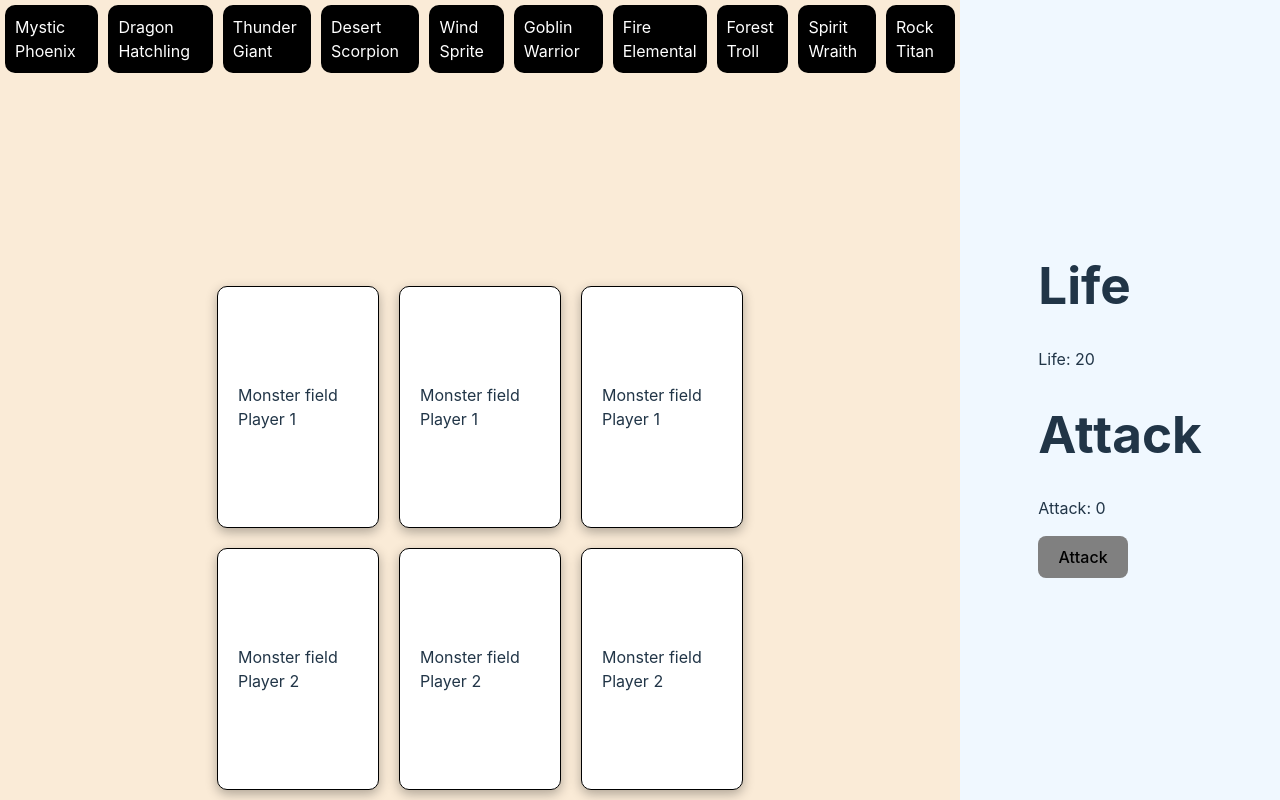
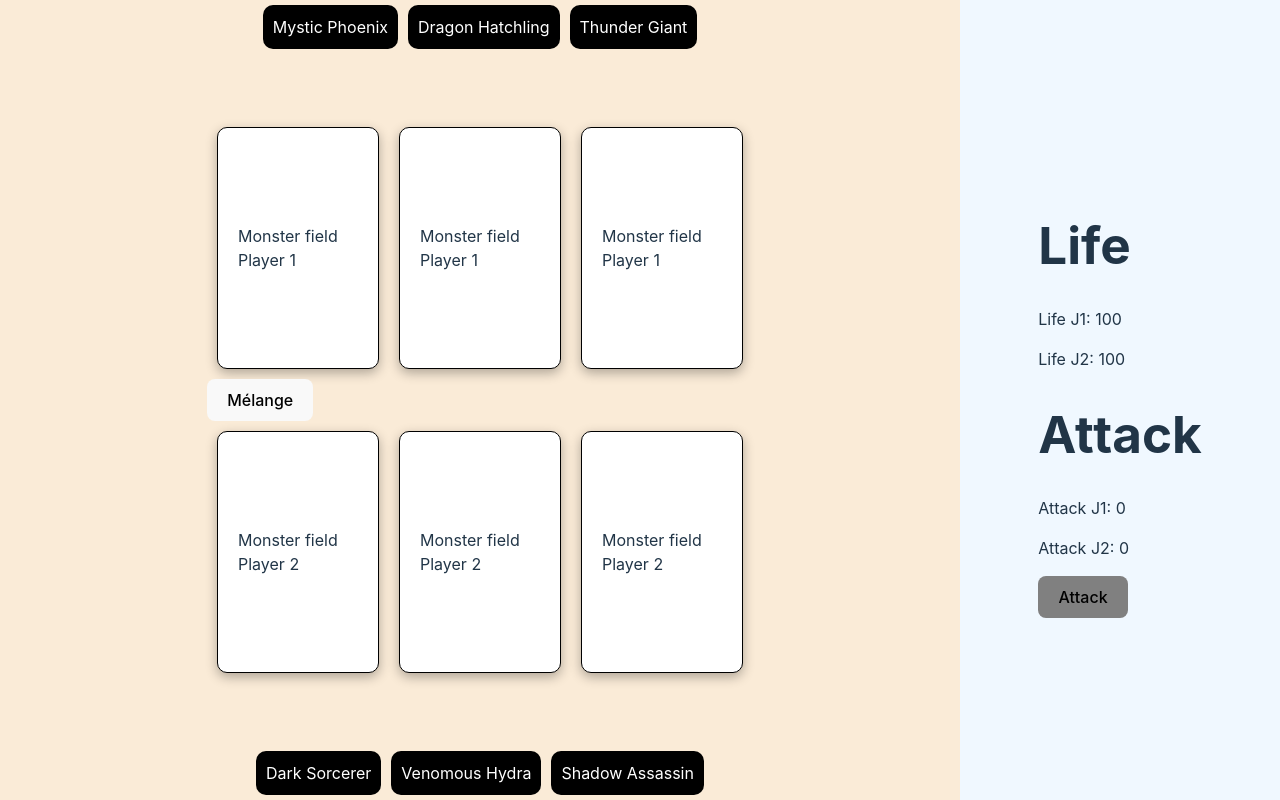
Before and after one commit to SABALBALJaoudat/CardGame, a React (Vite) app: page / in a window 1280 px wide. Built offline with nearby package versions, Linux system fonts and the light colour scheme.

Commit message:
Augmentation taille deck + Ajout element de mélange apres une attaque et reset carte sur le terrain + vie attaque et vie joueur 1 et 2

```diff
--- a/src/App.tsx
+++ b/src/App.tsx
@@ -5,30 +5,71 @@ import { Draggable } from './Draggable';
 import { Droppable } from './Droppable';
 import { ZoomCard } from './ZoomCard';
 import Score from "./Score";
-import { initialMonsters_J1, initialMonsters_J2 } from './Data/Deck';
+import { deck_J1 as initialDeck_J1, deck_J2 as initialDeck_J2 } from './Data/Deck';
 
 export default function App() {
   //Plateau de jeu
-  const containers_monsters_J1 = ['zone_monsters_A', 'zone_monsters_B', 'zone_monsters_C'];
-  const containers_monsters_J2 = ['zone_monsters_1', 'zone_monsters_2', 'zone_monsters_3'];
+  const containers_monsters_J1 = ['zone_monsters_J1_1', 'zone_monsters_J1_2', 'zone_monsters_J1_3'];
+  const containers_monsters_J2 = ['zone_monsters_J2_1', 'zone_monsters_J2_2', 'zone_monsters_J2_3'];
 
-  const [monsters_J1] = useState(initialMonsters_J1);
-  const [monsters_J2] = useState(initialMonsters_J2);
-  const [attack, setAttack] = useState(0);
+
+  // Initialisation des états pour les mains et les decks
+  const [deck_J1, setDeck_J1] = useState(initialDeck_J1);
+  const [deck_J2, setDeck_J2] = useState(initialDeck_J2);
+  const [hand_J1, setHand_J1] = useState(initialDeck_J1.slice(0, 3));
+  const [hand_J2, setHand_J2] = useState(initialDeck_J2.slice(0, 3));
+  const [attack_J1, setAttack_J1] = useState(0);
+  const [attack_J2, setAttack_J2] = useState(0);
   const [parent, setParent] = useState<{ [key: string]: string | null }>({
-    ...initialMonsters_J2.reduce((acc, monster) => {
+    ...initialDeck_J2.reduce((acc, monster) => {
       acc[monster.id] = null;
       return acc;
     }, {} as { [key: string]: string | null }),
-    ...initialMonsters_J1.reduce((acc, monster) => {
+    ...initialDeck_J1.reduce((acc, monster) => {
       acc[monster.id] = null;
       return acc;
     }, {} as { [key: string]: string | null })
   });
 
-  const calculateAttack = (newParent: { [key: string]: string | null }) => {
-    return initialMonsters_J1.reduce((acc, monster) => {
+  const shuffleHand = () => {
+    // Shuffle the deck_J1
+    const shuffledDeck_J1 = [...deck_J1].sort(() => Math.random() - 0.5);
+
+    // Select the first 3 cards for hand_J1
+    setHand_J1(shuffledDeck_J1.slice(0, 3));
+    setDeck_J1(shuffledDeck_J1);
+
+    // Shuffle the deck_J2
+    const shuffledDeck_J2 = [...deck_J2].sort(() => Math.random() - 0.5);
+
+    // Select the first 3 cards for hand_J2
+    setHand_J2(shuffledDeck_J2.slice(0, 3));
+    setDeck_J2(shuffledDeck_J2);
+
+    setParent({
+      ...shuffledDeck_J1.reduce((acc, monster) => {
+        acc[monster.id] = null;
+        return acc;
+      }, {} as { [key: string]: string | null }),
+      ...shuffledDeck_J2.reduce((acc, monster) => {
+        acc[monster.id] = null;
+        return acc;
+      }, {} as { [key: string]: string | null })
+    });
+  };
+
+  const calculateAttack_J1 = (newParent: { [key: string]: string | null }) => {
+    return deck_J1.reduce((acc, monster) => {
       if (containers_monsters_J1.includes(newParent[monster.id]!)) {
+        return acc + monster.attack;
+      }
+      return acc;
+    }, 0);
+  };
+
+  const calculateAttack_J2 = (newParent: { [key: string]: string | null }) => {
+    return deck_J2.reduce((acc, monster) => {
+      if (containers_monsters_J2.includes(newParent[monster.id]!)) {
         return acc + monster.attack;
       }
       return acc;
@@ -48,17 +89,16 @@ export default function App() {
           if (containers_monsters_J1.includes(over.id)) {
             const newParent = { ...parent, [active.id]: over.id };
             setParent(newParent);
-            setAttack(calculateAttack(newParent));
+            setAttack_J1(calculateAttack_J1(newParent));
           }
         }
 
         // Check if the active element is a spell and the containers have the same id has containers_spells
         if (active.id.startsWith('draggable_monster_J2')) {
           if (containers_monsters_J2.includes(over.id)) {
-            setParent((prev) => ({
-              ...prev,
-              [active.id]: over.id
-            }));
+            const newParent = { ...parent, [active.id]: over.id };
+            setParent(newParent);
+            setAttack_J2(calculateAttack_J2(newParent));
           }
         }
       }
@@ -67,12 +107,14 @@ export default function App() {
     } else {
       const newParent = { ...parent, [active.id]: null };
       setParent(newParent);
-      setAttack(calculateAttack(newParent));
+      setAttack_J1(calculateAttack_J1(newParent));
+      setAttack_J2(calculateAttack_J2(newParent));
     }
   };
 
   useEffect(() => {
-    setAttack(calculateAttack(parent));
+    setAttack_J1(calculateAttack_J1(parent));
+    setAttack_J2(calculateAttack_J2(parent));
   }, [parent]);
 
   return (
@@ -80,12 +122,7 @@ export default function App() {
       <div className="board">
       <DndContext onDragEnd={handleDragEnd}>
         <div className="hand">
-          {monsters_J1.map((monster) =>
-            parent[monster.id] === null ? (
-              <Draggable key={monster.id} monster={monster} />
-            ) : null
-          )}
-          {monsters_J2.map((monster) =>
+          {hand_J1.map((monster) =>
             parent[monster.id] === null ? (
               <Draggable key={monster.id} monster={monster} />
             ) : null
@@ -95,33 +132,41 @@ export default function App() {
           <div className="line">
             {containers_monsters_J1.map((id) => (
               <Droppable key={id} id={id}>
-                {monsters_J1.map((monster) =>
+                {deck_J1.map((monster) =>
                   parent[monster.id] === id ? (
                     <Draggable key={monster.id} monster={monster} />
                   ) : null
                 )}
-                {monsters_J1.every((monster) => parent[monster.id] !== id) && 'Monster field Player 1'}
+                {deck_J1.every((monster) => parent[monster.id] !== id) && 'Monster field Player 1'}
               </Droppable>
             ))}
           </div>
+          <button onClick={shuffleHand}>Mélange</button>
           <div className="line">
             {containers_monsters_J2.map((id) => (
               <Droppable key={id} id={id}>
-                {monsters_J2.map((monster) =>
+                {deck_J2.map((monster) =>
                   parent[monster.id] === id ? (
                     <Draggable key={monster.id} monster={monster} />
                   ) : null
                 )}
-                {monsters_J2.every((monster) => parent[monster.id] !== id) && 'Monster field Player 2'}
+                {deck_J2.every((monster) => parent[monster.id] !== id) && 'Monster field Player 2'}
               </Droppable>
             ))}
           </div>
+        </div>
+        <div className="hand">
+          {hand_J2.map((monster) =>
+            parent[monster.id] === null ? (
+              <Draggable key={monster.id} monster={monster} />
+            ) : null
+          )}
         </div>
       </DndContext>
       </div>
       <div className="zoomCard">
         <ZoomCard/>
-        <Score attack={attack}/>
+        <Score attack_J1={attack_J1} attack_J2={attack_J2} shuffleHand={shuffleHand} />
       </div>
     </div>
   );
--- a/src/Data/Deck.ts
+++ b/src/Data/Deck.ts
@@ -11,15 +11,15 @@ function shuffleArray(array: any[]) {
 
 // Remplissage des decks de manière aléatoire
 const shuffledCards = shuffleArray(allCards);
-export const initialMonsters_J1 = shuffledCards.slice(0, 5).map((card, index) => ({
+export const deck_J1 = shuffledCards.slice(0, 10).map((card, index) => ({
     id: `draggable_monster_J1_${index + 1}`,
     content: card.title,
     attack: card.attack
 }));
 
-const remainingCards = shuffledCards.slice(5); // Cartes restantes après avoir pris 5 pour le joueur 1
+const remainingCards = shuffledCards.slice(10); // Cartes restantes après avoir pris 5 pour le joueur 1
 
-export const initialMonsters_J2 = remainingCards.slice(0, 5).map((card, index) => ({
+export const deck_J2 = remainingCards.slice(0, 10).map((card, index) => ({
     id: `draggable_monster_J2_${index + 1}`,
     content: card.title,
     attack: card.attack
--- a/src/Score.tsx
+++ b/src/Score.tsx
@@ -1,22 +1,34 @@
 import { useState } from 'react'
 
 interface ScoreProps {
-    attack: number;
+    attack_J1: number;
+    attack_J2: number;
+    shuffleHand: () => void;
   }
 
-export default function Score({ attack }: ScoreProps) {
-    const [lifePoint, setLifePoint] = useState(20);
+export default function Score({ attack_J1, attack_J2, shuffleHand }: ScoreProps) {
+    const [lifePoint_J1, setLifePoint_J1] = useState(100);
+    const [lifePoint_J2, setLifePoint_J2] = useState(100);
 
     const calculFight = () => {
-      setLifePoint(lifePoint - attack);
+      if (attack_J1 > attack_J2) {
+        const damage = attack_J1 - attack_J2;
+        setLifePoint_J2(lifePoint_J2 - damage);
+      } else if (attack_J1 < attack_J2) {
+        const damage = attack_J2 - attack_J1;
+        setLifePoint_J1(lifePoint_J1 - damage);
+      }
+      shuffleHand();
     }
 
   return (
     <div>
         <h1>Life</h1>
-        <p>Life: {lifePoint}</p>
+        <p>Life J1: {lifePoint_J1}</p>
+        <p>Life J2: {lifePoint_J2}</p>
         <h1>Attack</h1>
-        <p>Attack: {attack}</p>
+        <p>Attack J1: {attack_J1}</p>
+        <p>Attack J2: {attack_J2}</p>
         <button onClick={calculFight} style={{ background: 'grey' }}>Attack</button>
     </div>
   )
```
